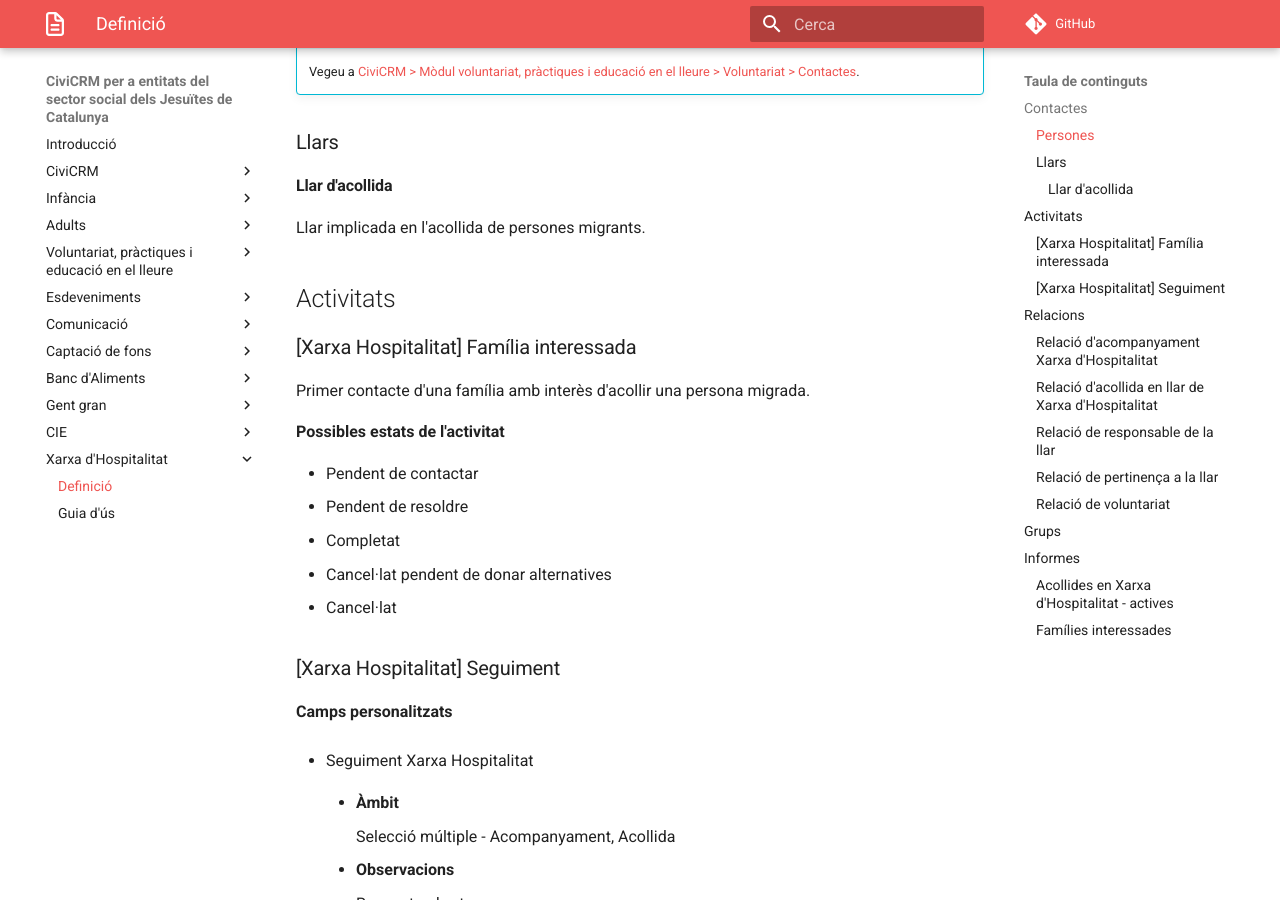
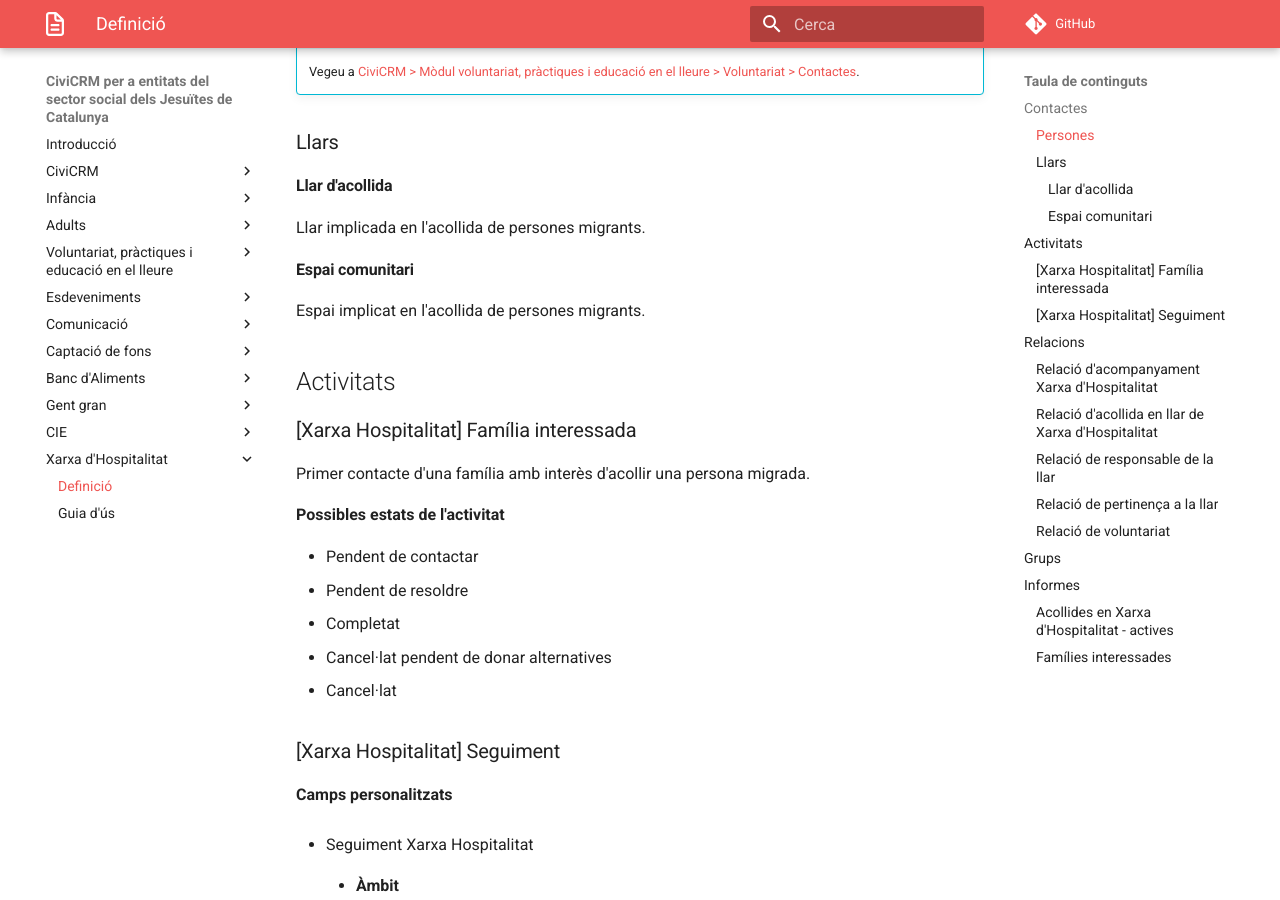
Before and after one commit to xavi-xaloc/civicrm-for-socialsj-doc, an MkDocs documentation site: the page built from docs/xarxa-hospitalitat/definicio.md, in a window 1280 px wide and 900 px high, scrolled down 807 px. Built offline with MkDocs 1.6.1 and Material for MkDocs 9.7.7, drawn with Linux system fonts in a browser that asks for light colours; comment, search, counter and statistics services are not loaded.

Commit message:
Ampliació definició Xarxa d'Hospitalitat

```diff
--- a/docs/xarxa-hospitalitat/definicio.md
+++ b/docs/xarxa-hospitalitat/definicio.md
@@ -30,6 +30,10 @@
 #### Llar d'acollida
 
 Llar implicada en l'acollida de persones migrants.
+
+#### Espai comunitari
+
+Espai implicat en l'acollida de persones migrants.
 
 ## Activitats
 
```
